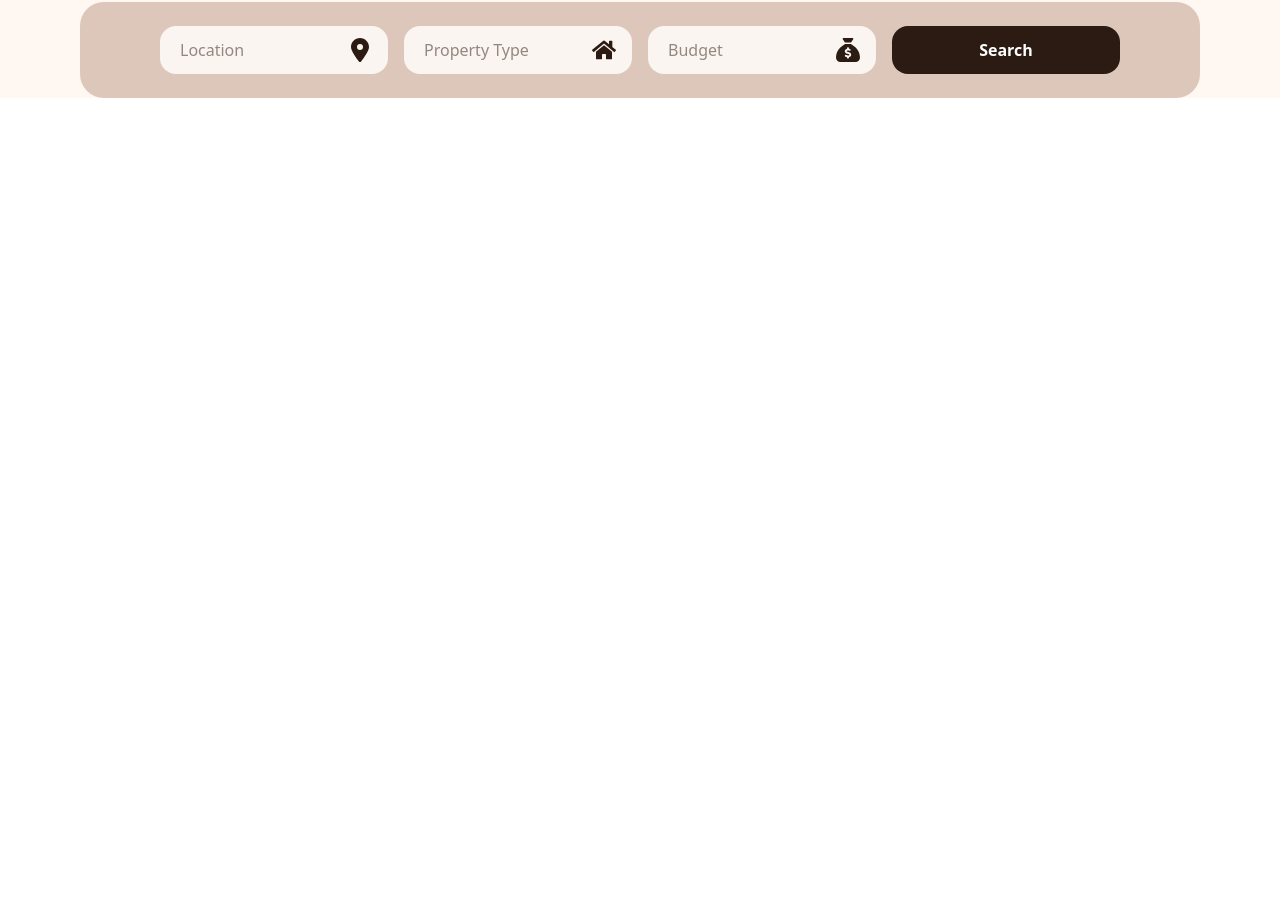
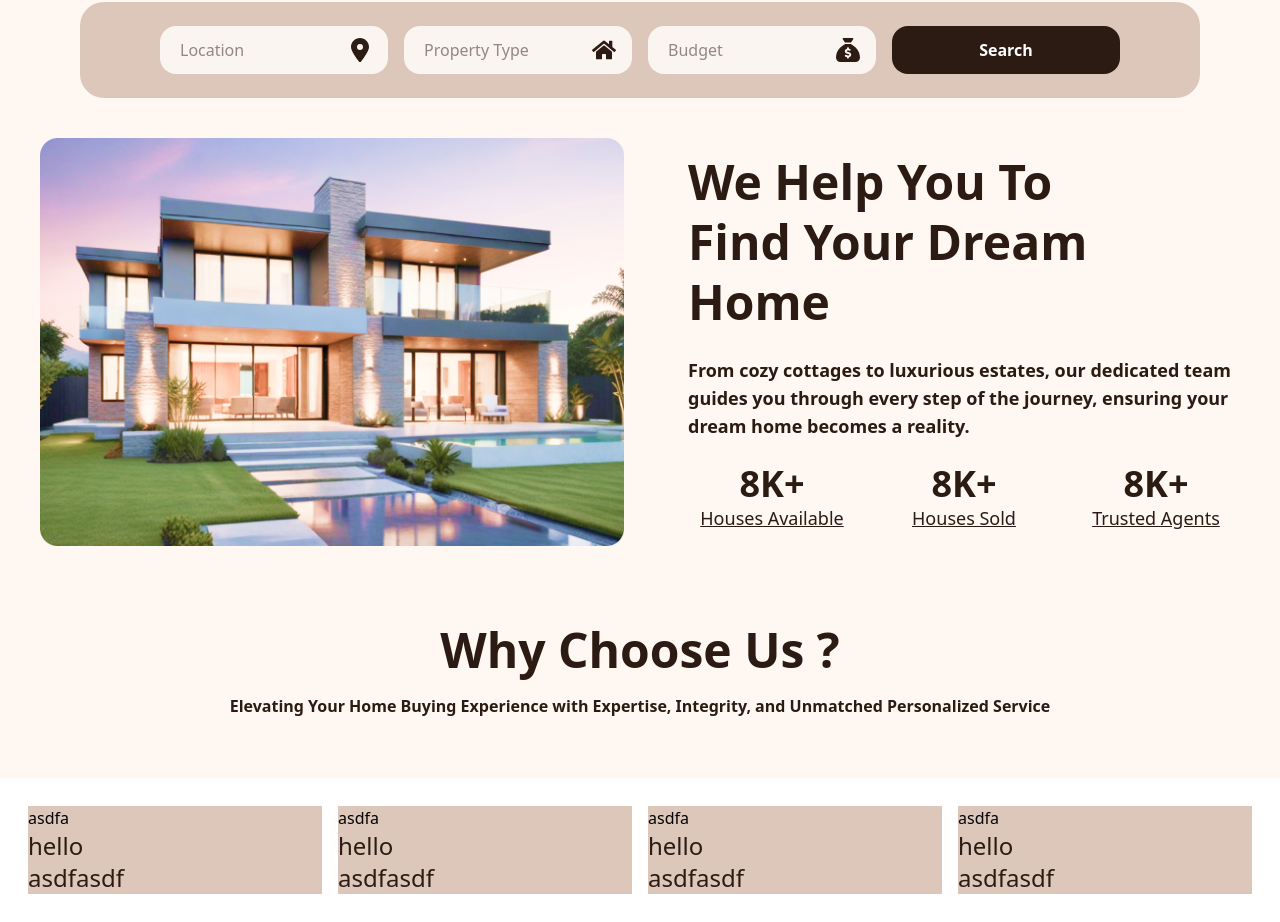
Before and after one commit to shaikrasheed6341/DreamHomeWebsite, a Next.js app: page / in a window 1280 px wide. Shown: the part 858-1780 px from the top of the page. Before the commit the page ends 956 px from the top, so only its background shows below. Built offline with nearby package versions, Linux system fonts and the light colour scheme.

Commit message:
done with card component and search component

```diff
--- /dev/null
+++ b/app/Supportcards/page.tsx
@@ -0,0 +1,14 @@
+import { Supportcard } from "../components/Supportcard/Supportcard";
+const Supportcards =()=>{
+    return(
+        <div className=" grid sm:grid-cols-1 md:grid-cols-3 p-5 lg:grid-cols-4 ">
+            <div className="m-2"><Supportcard tittle={"hello"} icons={"asdfa"} descripation={"asdfasdf"} /></div>
+            <div className="m-2"><Supportcard tittle={"hello"} icons={"asdfa"} descripation={"asdfasdf"} /></div>
+            <div className="m-2"><Supportcard tittle={"hello"} icons={"asdfa"} descripation={"asdfasdf"} /></div>
+            <div className="m-2"><Supportcard tittle={"hello"} icons={"asdfa"} descripation={"asdfasdf"} /></div>
+
+        </div>
+    )
+}
+
+export default Supportcards;
--- /dev/null
+++ b/app/components/Card/Cardcomponent.tsx
@@ -0,0 +1,52 @@
+import React from 'react';
+import Image from 'next/image';
+import cardImage from '../../../public/card.png'; // Assumes card.png is in public/card.png
+
+const Cardcomponent = () => {
+  return (
+    <section className="bg-[#FEF7F2] py-10 px-4 sm:px-6 lg:px-10">
+      <div className="max-w-7xl mx-auto grid gap-8 sm:grid-cols-1 md:grid-cols-2 lg:grid-cols-2">
+        {/* Image Section */}
+        <div className="flex justify-center">
+          <Image
+            src={cardImage}
+            alt="Dream home illustration"
+            width={600}
+            height={400}
+            layout="responsive"
+            className="rounded-lg"
+          />
+        </div>
+
+        {/* Content Section */}
+        <div className="flex flex-col justify-center space-y-6 md:ml-6 lg:ml-8">
+          <h2 className="text-3xl sm:text-4xl lg:text-5xl font-extrabold text-[#2B1B12] leading-tight">
+            We Help You To <br /> Find Your Dream Home
+          </h2>
+          <p className="text-base sm:text-lg text-[#2B1B12] font-semibold">
+            From cozy cottages to luxurious estates, our dedicated team guides you
+            through every step of the journey, ensuring your dream home becomes a reality.
+          </p>
+
+          {/* Stats Section */}
+          <div className="grid gap-6 sm:grid-cols-1 md:grid-cols-3 lg:grid-cols-3 text-center">
+            <div>
+              <p className="text-3xl sm:text-4xl font-bold text-[#2B1B12]">8K+</p>
+              <p className="text-lg underline text-[#2B1B12]">Houses Available</p>
+            </div>
+            <div>
+              <p className="text-3xl sm:text-4xl font-bold text-[#2B1B12]">8K+</p>
+              <p className="text-lg underline text-[#2B1B12]">Houses Sold</p>
+            </div>
+            <div>
+              <p className="text-3xl sm:text-4xl font-bold text-[#2B1B12]">8K+</p>
+              <p className="text-lg underline text-[#2B1B12]">Trusted Agents</p>
+            </div>
+          </div>
+        </div>
+      </div>
+    </section>
+  );
+};
+
+export default Cardcomponent;
--- /dev/null
+++ b/app/components/Quastion.tsx
@@ -0,0 +1,11 @@
+export const Quastion = () => {
+    return (
+        <div className="bg-[#FEF7F2] p-10">
+            <div className=" bg-[#FEF7F2] text-center  "><div className="text-5xl text-[#2B1B12] font-bold  text-wrap">
+                Why Choose Us ?
+            </div>
+                <div className="text-wrap my-5 text-[#2B1B12] font-semibold ">Elevating Your Home Buying Experience with Expertise, Integrity, and Unmatched Personalized Service</div>
+            </div>
+        </div>
+    )
+}
--- /dev/null
+++ b/app/components/Supportcard/Supportcard.tsx
@@ -0,0 +1,10 @@
+
+export  const Supportcard = ({icons,tittle,descripation})=>{
+    return(
+        <div className="bg-[#DDC7BB]">
+            <div>{icons}</div>
+            <div><h1 className="text-2xl text-[#2B1B12]">{tittle}</h1></div>
+            <div><p className="text-2xl text-[#2B1B12]">{descripation}</p></div>
+        </div>
+    )
+}
--- a/app/components/searchcomponetn/Searchcomponent.tsx
+++ b/app/components/searchcomponetn/Searchcomponent.tsx
@@ -49,7 +49,7 @@ export const SearchComponent = () => {
                             <div className="flex items-center">
                                 <button
                                     type="button"
-                                    className="w-full bg-[#2B1B12] text-white px-5 py-3 rounded-2xl text-sm sm:text-base font-semibold hover:bg-[#ffffff] transition-colors"
+                                    className="w-full bg-[#2B1B12] text-white px-5 py-3 rounded-2xl text-sm sm:text-base font-semibold "
                                 >
                                     Search
                                 </button>
--- a/app/page.tsx
+++ b/app/page.tsx
@@ -1,11 +1,18 @@
 import Landing from "./components/Landing"
 import { SearchComponent } from "./components/searchcomponetn/Searchcomponent"
+import Cardcomponent from "./components/Card/Cardcomponent"
+import { Quastion } from "./components/Quastion"
+import Supportcards from "./Supportcards/page"
 export default function Home() {
   return (
 
 <>
  <Landing />
+
  <SearchComponent />
+ <Cardcomponent />
+ <Quastion />
+ <Supportcards />
 </>
 
 )
```
Also changed, not shown: public/card.png (added).
